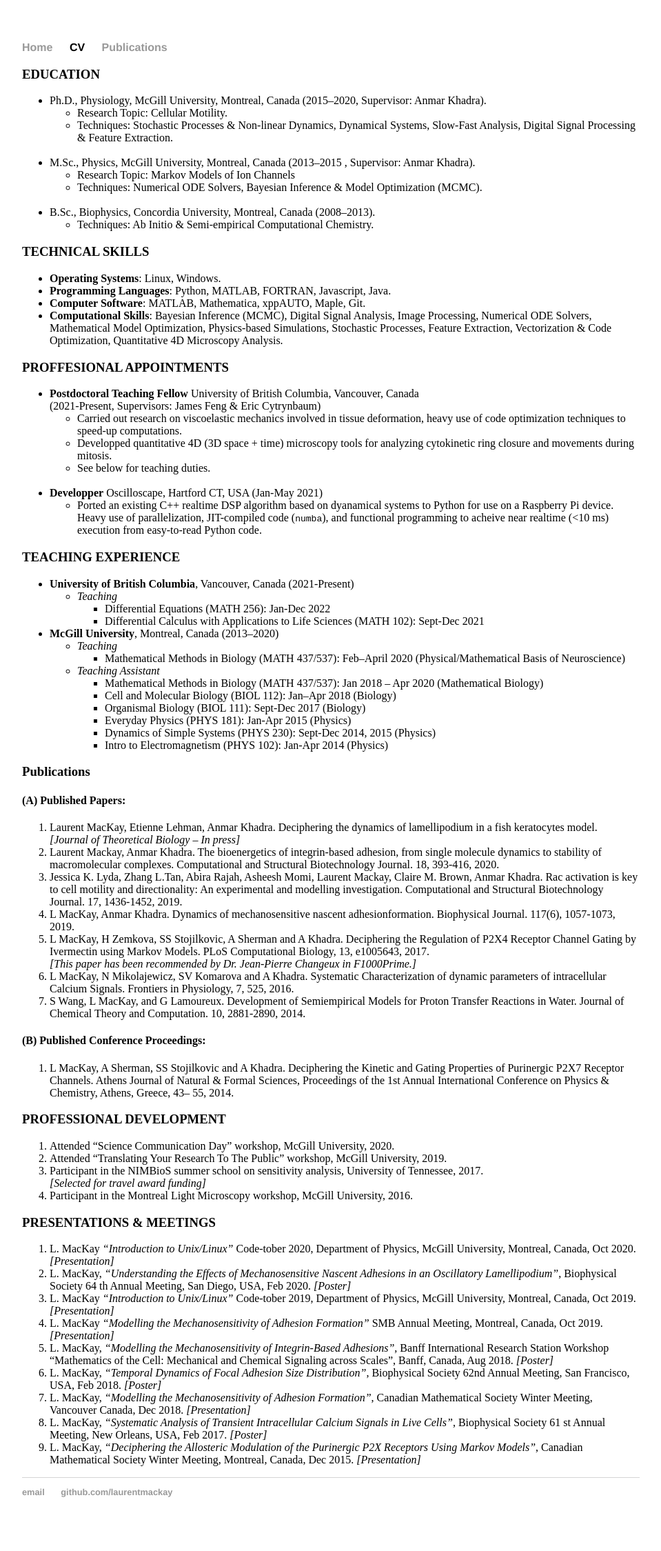
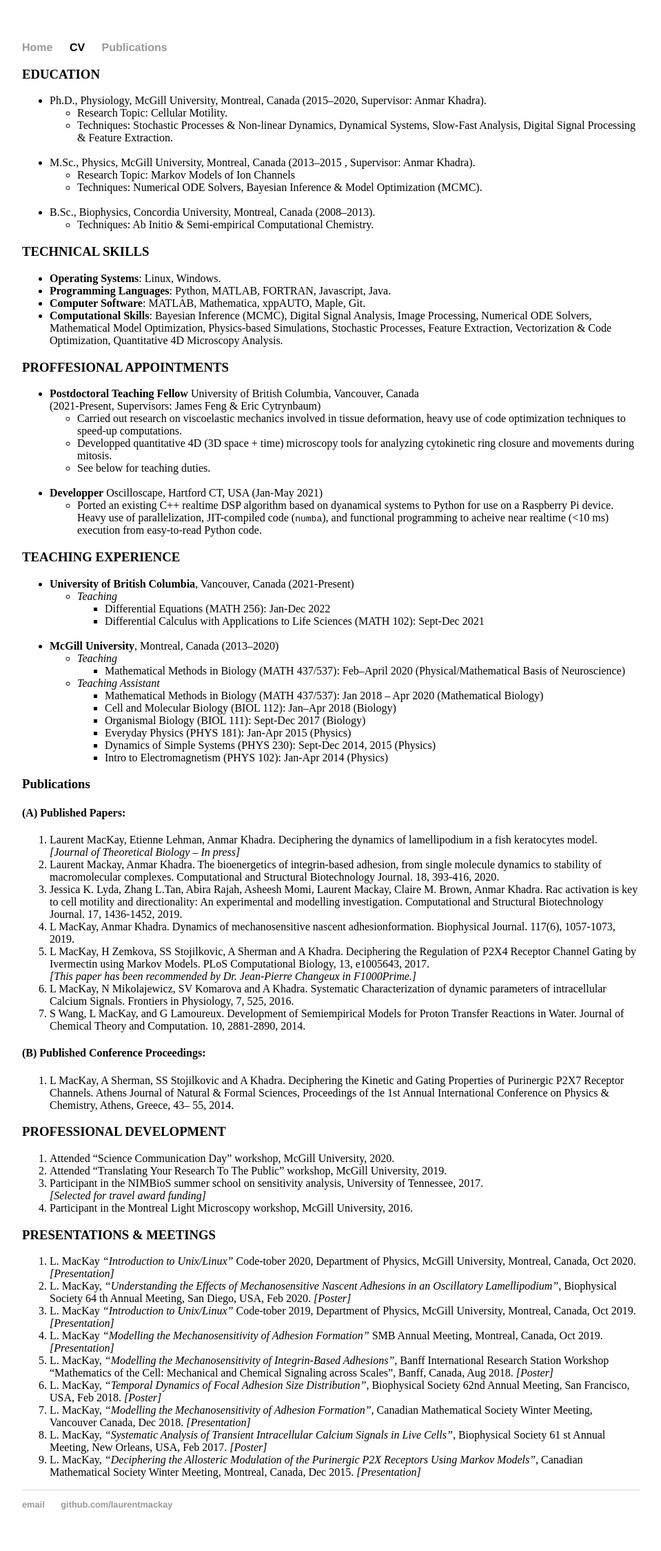
Before and after one commit to laurentmackay/laurentmackay.github.io, a Jekyll site: the page built from cv/index.html, in a window 1280 px wide. Shown: the whole page at 69% size, without its empty margins (160-1119 px from the left). Built offline with Jekyll 4.4.1, drawn with Linux system fonts in a browser that asks for light colours; Markdown is read by kramdown in place of the engine named in the settings.

Commit message:
Update cv_1.md

```diff
--- a/_includes/cv_1.md
+++ b/_includes/cv_1.md
@@ -28,7 +28,8 @@ Stochastic Processes, Feature Extraction, Vectorization & Code Optimization, Qua
    * Carried out research on viscoelastic mechanics involved in tissue deformation, heavy use of code optimization techniques to speed-up computations.
    * Developped quantitative 4D (3D space + time) microscopy tools for analyzing cytokinetic ring closure and movements during mitosis.
    * See below for teaching duties.
-<br/><br/>
+<br/>
+<br/>
 * **Developper** Oscilloscape, Hartford CT, USA (Jan-May 2021)
    * Ported an existing C++ realtime  DSP algorithm based on dyanamical systems to Python for use on a Raspberry Pi device. Heavy use of parallelization, JIT-compiled code (`numba`), and functional programming to acheive near realtime (<10 ms) execution from easy-to-read Python code.
 
@@ -37,6 +38,8 @@ Stochastic Processes, Feature Extraction, Vectorization & Code Optimization, Qua
    * *Teaching*
        * Differential Equations (MATH 256): Jan-Dec 2022
        * Differential Calculus with Applications to Life Sciences (MATH 102): Sept-Dec 2021
+<br/>
+<br/>
 * **McGill University**, Montreal, Canada (2013–2020)
    * *Teaching*
       * Mathematical Methods in Biology (MATH 437/537): Feb–April 2020 (Physical/Mathematical Basis of Neuroscience)
```
